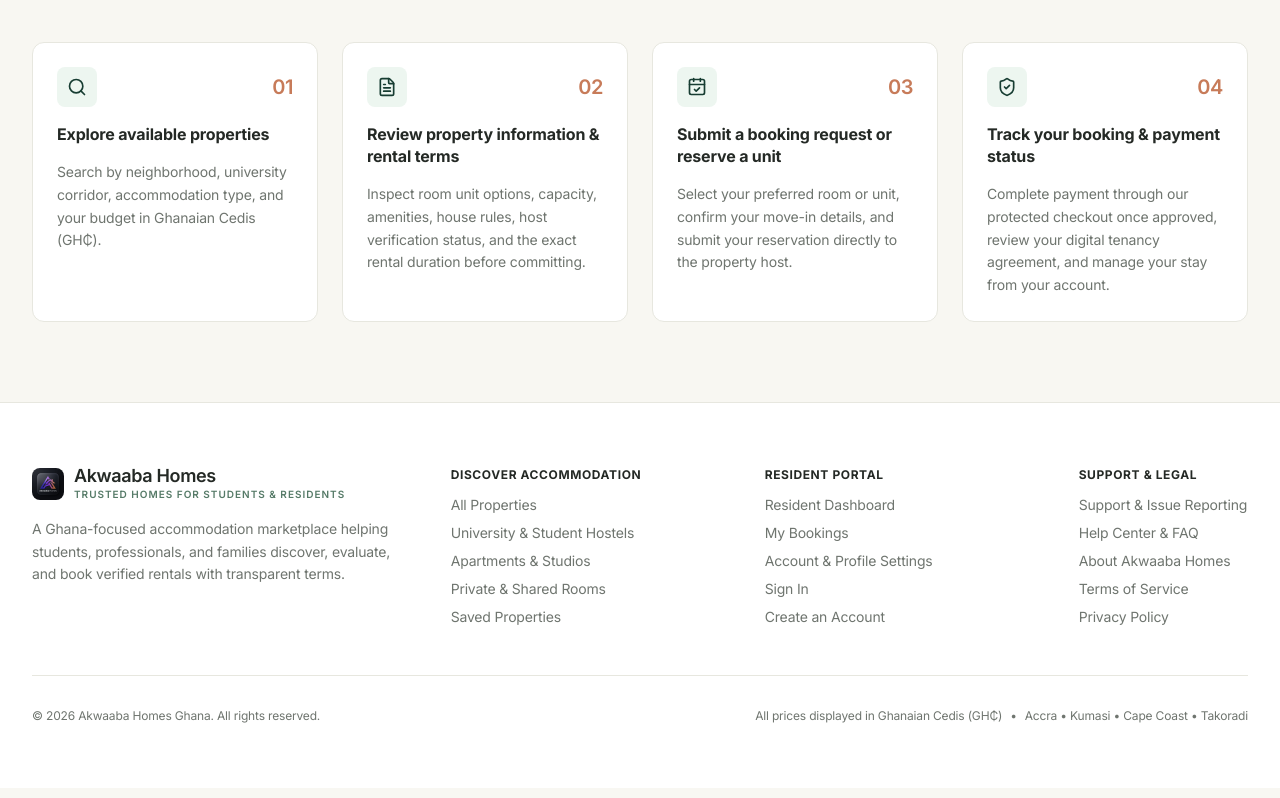
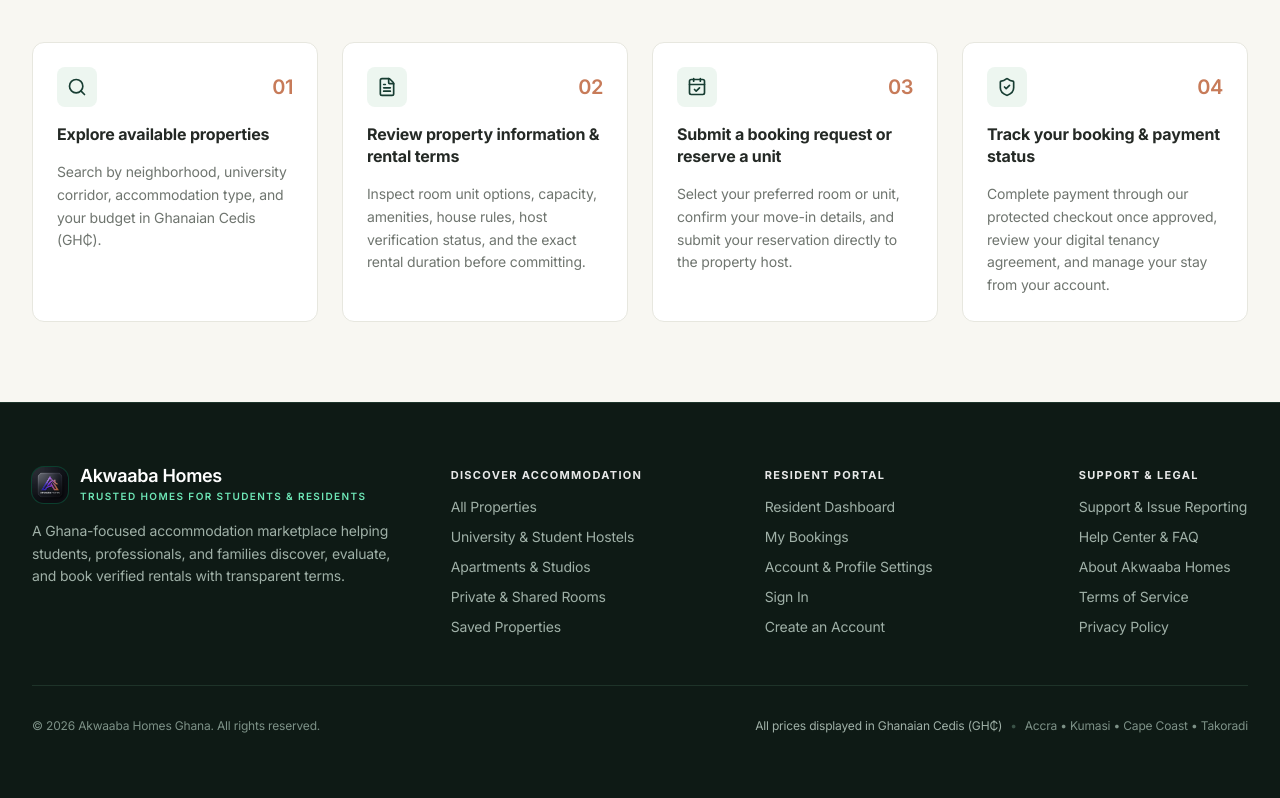
Before and after one commit to Commander-hill/akwaaba-homes, a Next.js app in the folder frontend/: page / in a window 1280 px wide. Shown: the part 2254-3052 px from the top of the page. Built offline with nearby package versions, Linux system fonts and the light colour scheme; no server answers.

Commit message:
style(footer): upgrade PublicFooter to grounded deep forest-charcoal (#0E1A15) architectural surface

```diff
--- a/frontend/src/components/tenant-ui/PublicFooter.tsx
+++ b/frontend/src/components/tenant-ui/PublicFooter.tsx
@@ -6,63 +6,63 @@
 
 export default function PublicFooter() {
   return (
-    <footer className="bg-white dark:bg-[#111513] border-t border-[#E7E7DF] dark:border-[#262E2A] text-[#242925] dark:text-[#F2F2EE]">
-      <div className="container-akwaaba py-12 sm:py-16">
-        <div className="grid grid-cols-1 md:grid-cols-2 lg:grid-cols-12 gap-10 pb-12 border-b border-[#E7E7DF] dark:border-[#262E2A]">
+    <footer className="bg-[#0E1A15] dark:bg-[#09110E] border-t border-[#1E352B] dark:border-[#1A2922] text-[#E6EAE7]">
+      <div className="container-akwaaba py-14 sm:py-16">
+        <div className="grid grid-cols-1 md:grid-cols-2 lg:grid-cols-12 gap-10 pb-12 border-b border-[#1E3329] dark:border-[#182620]">
           {/* Column 1: Brand & Mission (4 cols) */}
           <div className="lg:col-span-4 space-y-4">
-            <Link href="/" className="inline-flex items-center gap-2.5">
-              <div className="w-8 h-8 rounded-lg overflow-hidden bg-[#173D32] flex items-center justify-center shrink-0">
+            <Link href="/" className="inline-flex items-center gap-3 group">
+              <div className="w-9 h-9 rounded-xl overflow-hidden bg-[#173D32] ring-1 ring-emerald-400/20 flex items-center justify-center shrink-0">
                 <Image
                   src="/logo.png"
                   alt="Akwaaba Homes"
-                  width={28}
-                  height={28}
+                  width={32}
+                  height={32}
                   className="w-full h-full object-cover"
                 />
               </div>
               <div>
-                <span className="font-editorial text-lg tracking-tight text-[#242925] dark:text-white block leading-none">
+                <span className="font-editorial text-lg font-semibold tracking-tight text-white block leading-none">
                   Akwaaba Homes
                 </span>
-                <span className="text-[10px] uppercase tracking-widest text-[#557A67] font-semibold block mt-0.5">
+                <span className="text-[10px] uppercase tracking-[0.14em] text-[#6EE7B7] font-semibold block mt-1">
                   Trusted Homes for Students &amp; Residents
                 </span>
               </div>
             </Link>
-            <p className="text-xs sm:text-sm text-[#6F756F] dark:text-[#9EA69F] leading-relaxed max-w-sm">
+            <p className="text-xs sm:text-sm text-[#9FB0A7] leading-relaxed max-w-sm">
               A Ghana-focused accommodation marketplace helping students, professionals, and families discover, evaluate, and book verified rentals with transparent terms.
             </p>
           </div>
 
           {/* Column 2: Explore Accommodations (3 cols) */}
-          <div className="lg:col-span-3 space-y-3">
-            <h3 className="text-xs font-bold uppercase tracking-wider text-[#242925] dark:text-white">
+          <div className="lg:col-span-3 space-y-3.5">
+            <h3 className="text-[11px] font-bold uppercase tracking-[0.12em] text-white/90">
               Discover Accommodation
             </h3>
-            <ul className="space-y-2 text-xs sm:text-sm text-[#6F756F] dark:text-[#9EA69F]">
+            <ul className="space-y-2.5 text-xs sm:text-sm text-[#9FB0A7]">
               <li>
-                <Link href="/search" className="hover:text-[#16A34A] dark:hover:text-white transition-colors">
+                <Link href="/search" className="hover:text-[#6EE7B7] transition-colors">
                   All Properties
                 </Link>
               </li>
               <li>
-                <Link href="/search?type=HOSTEL" className="hover:text-[#16A34A] dark:hover:text-white transition-colors">
+                <Link href="/search?type=HOSTEL" className="hover:text-[#6EE7B7] transition-colors">
                   University &amp; Student Hostels
                 </Link>
               </li>
               <li>
-                <Link href="/search?type=APARTMENT" className="hover:text-[#16A34A] dark:hover:text-white transition-colors">
+                <Link href="/search?type=APARTMENT" className="hover:text-[#6EE7B7] transition-colors">
                   Apartments &amp; Studios
                 </Link>
               </li>
               <li>
-                <Link href="/search?type=SINGLE_ROOM" className="hover:text-[#16A34A] dark:hover:text-white transition-colors">
+                <Link href="/search?type=SINGLE_ROOM" className="hover:text-[#6EE7B7] transition-colors">
                   Private &amp; Shared Rooms
                 </Link>
               </li>
               <li>
-                <Link href="/saved" className="hover:text-[#16A34A] dark:hover:text-white transition-colors">
+                <Link href="/saved" className="hover:text-[#6EE7B7] transition-colors">
                   Saved Properties
                 </Link>
               </li>
@@ -70,33 +70,33 @@
           </div>
 
           {/* Column 3: Resident Account (3 cols) */}
-          <div className="lg:col-span-3 space-y-3">
-            <h3 className="text-xs font-bold uppercase tracking-wider text-[#242925] dark:text-white">
+          <div className="lg:col-span-3 space-y-3.5">
+            <h3 className="text-[11px] font-bold uppercase tracking-[0.12em] text-white/90">
               Resident Portal
             </h3>
-            <ul className="space-y-2 text-xs sm:text-sm text-[#6F756F] dark:text-[#9EA69F]">
+            <ul className="space-y-2.5 text-xs sm:text-sm text-[#9FB0A7]">
               <li>
-                <Link href="/dashboard/tenant" className="hover:text-[#16A34A] dark:hover:text-white transition-colors">
+                <Link href="/dashboard/tenant" className="hover:text-[#6EE7B7] transition-colors">
                   Resident Dashboard
                 </Link>
               </li>
               <li>
-                <Link href="/bookings" className="hover:text-[#16A34A] dark:hover:text-white transition-colors">
+                <Link href="/bookings" className="hover:text-[#6EE7B7] transition-colors">
                   My Bookings
                 </Link>
               </li>
               <li>
-                <Link href="/profile" className="hover:text-[#16A34A] dark:hover:text-white transition-colors">
+                <Link href="/profile" className="hover:text-[#6EE7B7] transition-colors">
                   Account &amp; Profile Settings
                 </Link>
               </li>
               <li>
-                <Link href="/login" className="hover:text-[#16A34A] dark:hover:text-white transition-colors">
+                <Link href="/login" className="hover:text-[#6EE7B7] transition-colors">
                   Sign In
                 </Link>
               </li>
               <li>
-                <Link href="/register" className="hover:text-[#16A34A] dark:hover:text-white transition-colors">
+                <Link href="/register" className="hover:text-[#6EE7B7] transition-colors">
                   Create an Account
                 </Link>
               </li>
@@ -104,33 +104,33 @@
           </div>
 
           {/* Column 4: Support & Policies (2 cols) */}
-          <div className="lg:col-span-2 space-y-3">
-            <h3 className="text-xs font-bold uppercase tracking-wider text-[#242925] dark:text-white">
+          <div className="lg:col-span-2 space-y-3.5">
+            <h3 className="text-[11px] font-bold uppercase tracking-[0.12em] text-white/90">
               Support &amp; Legal
             </h3>
-            <ul className="space-y-2 text-xs sm:text-sm text-[#6F756F] dark:text-[#9EA69F]">
+            <ul className="space-y-2.5 text-xs sm:text-sm text-[#9FB0A7]">
               <li>
-                <Link href="/support" className="hover:text-[#16A34A] dark:hover:text-white transition-colors">
+                <Link href="/support" className="hover:text-[#6EE7B7] transition-colors">
                   Support &amp; Issue Reporting
                 </Link>
               </li>
               <li>
-                <Link href="/help" className="hover:text-[#16A34A] dark:hover:text-white transition-colors">
+                <Link href="/help" className="hover:text-[#6EE7B7] transition-colors">
                   Help Center &amp; FAQ
                 </Link>
               </li>
               <li>
-                <Link href="/about" className="hover:text-[#16A34A] dark:hover:text-white transition-colors">
+                <Link href="/about" className="hover:text-[#6EE7B7] transition-colors">
                   About Akwaaba Homes
                 </Link>
               </li>
               <li>
-                <Link href="/terms" className="hover:text-[#16A34A] dark:hover:text-white transition-colors">
+                <Link href="/terms" className="hover:text-[#6EE7B7] transition-colors">
                   Terms of Service
                 </Link>
               </li>
               <li>
-                <Link href="/privacy" className="hover:text-[#16A34A] dark:hover:text-white transition-colors">
+                <Link href="/privacy" className="hover:text-[#6EE7B7] transition-colors">
                   Privacy Policy
                 </Link>
               </li>
@@ -139,11 +139,11 @@
         </div>
 
         {/* Bottom Legal & Market Bar */}
-        <div className="pt-8 flex flex-col sm:flex-row items-center justify-between gap-4 text-xs text-[#6F756F] dark:text-[#9EA69F]">
+        <div className="pt-8 flex flex-col sm:flex-row items-center justify-between gap-4 text-xs text-[#7D9187]">
           <p>&copy; {new Date().getFullYear()} Akwaaba Homes Ghana. All rights reserved.</p>
-          <p className="flex items-center gap-2">
-            <span>All prices displayed in Ghanaian Cedis (GH₵)</span>
-            <span>&bull;</span>
+          <p className="flex flex-wrap items-center justify-center gap-2">
+            <span className="text-[#9FB0A7]">All prices displayed in Ghanaian Cedis (GH₵)</span>
+            <span className="text-[#3A5247]">&bull;</span>
             <span>Accra &bull; Kumasi &bull; Cape Coast &bull; Takoradi</span>
           </p>
         </div>
```
